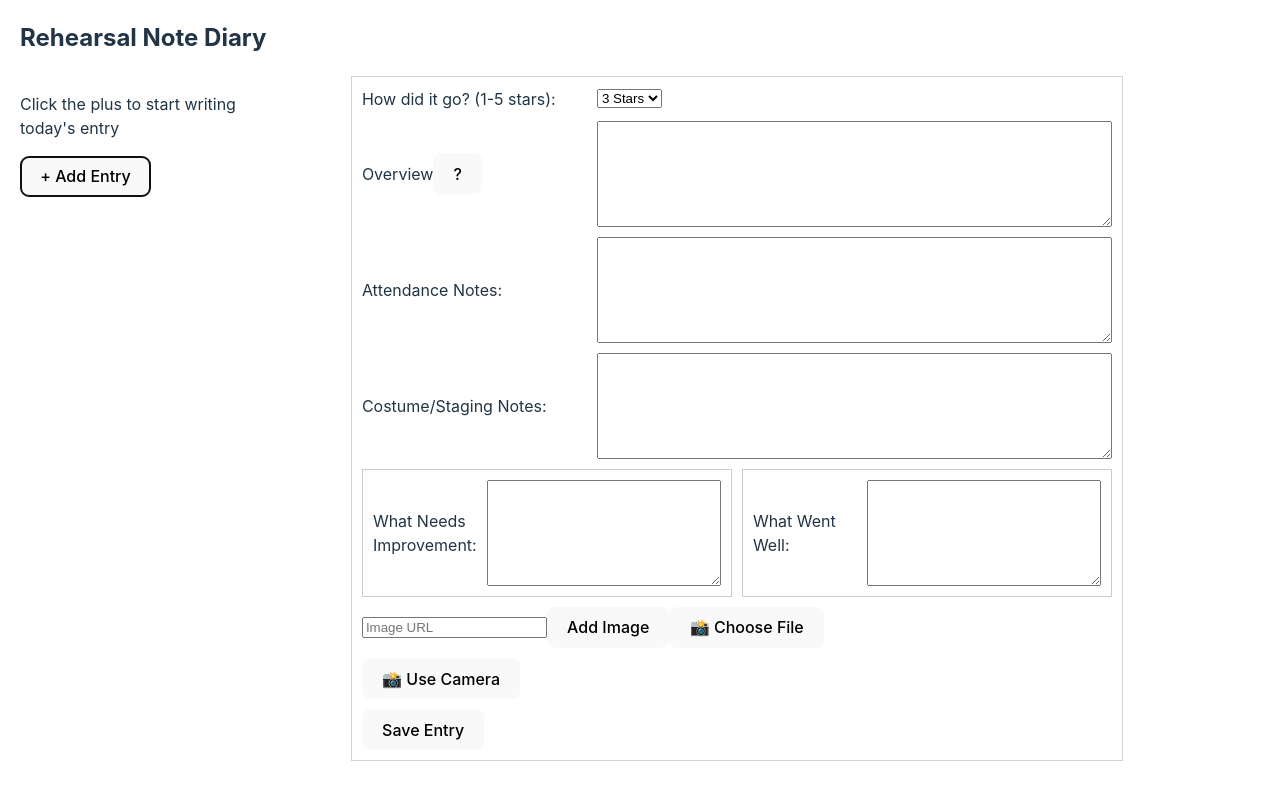
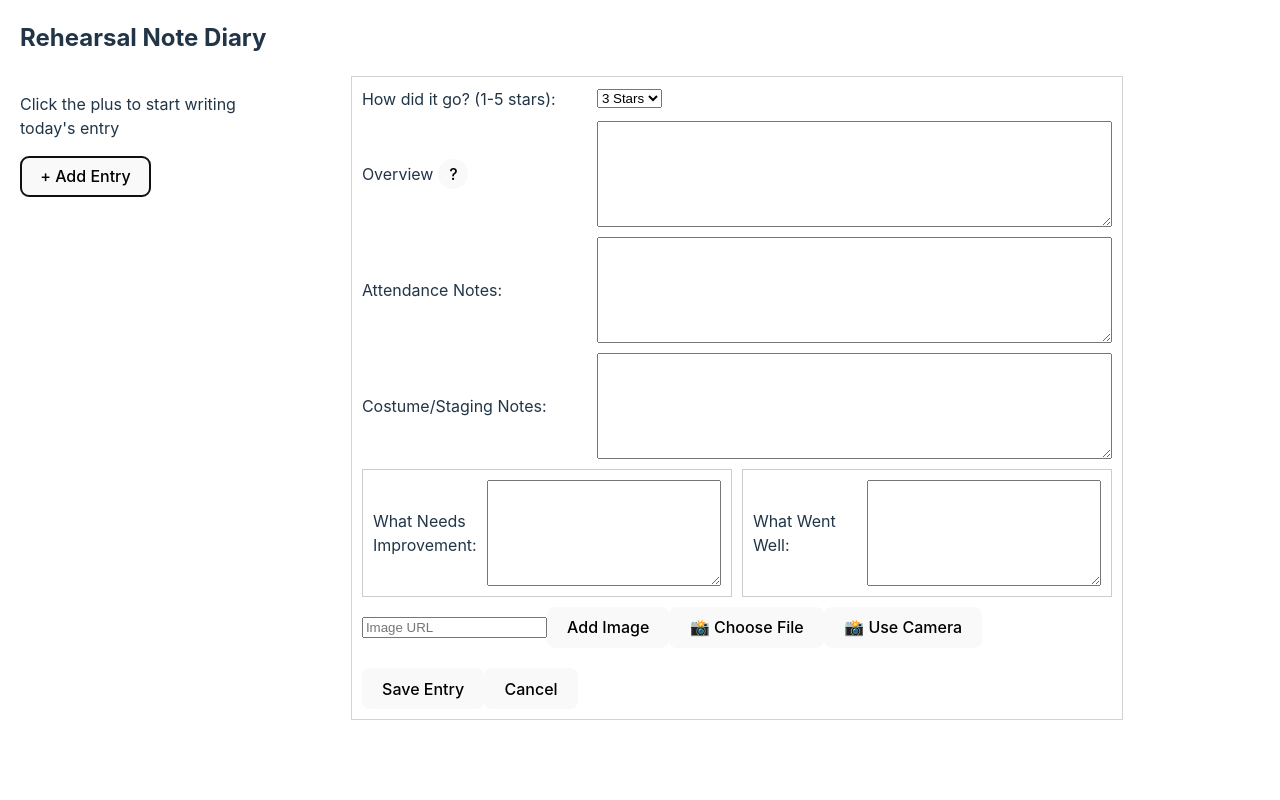
Before and after one commit to boblete/rehearsal-notebook, a React (Vite) app: page / in a window 1280 px wide. Both pictures are taken after a click on the button "+ Add Entry". Built offline with nearby package versions, Linux system fonts and the light colour scheme.

Commit message:
commiting css changes

```diff
--- a/src/App.css
+++ b/src/App.css
@@ -20,7 +20,13 @@
   border-radius: 5px;
   min-width:40%;
 }
-
+.help-button{
+  padding: 4px;
+  border-radius: 30px;
+  min-width: 30px;
+  min-height: 30px;
+  margin-left: 5px;
+}
 .read-the-docs {
   color: #888;
 }
@@ -113,9 +119,9 @@
   background-color: #ffcc00; /* Bright yellow background */
   color: black; /* Black text color */
   border: none; /* Remove border */
-  padding: 15px 20px; /* Larger padding */
-  font-size: 1.2em; /* Larger font size */
-  border-radius: 50px; /* Rounded button */
+  padding: 10px 15px; /* Smaller padding */
+  font-size: 1em; /* Smaller font size */
+  border-radius: 25px; /* Less rounded button */
   cursor: pointer; /* Change cursor to pointer */
   box-shadow: 0 2px 5px rgba(0, 0, 0, 0.2); /* Add shadow for prominence */
   transition: background-color 0.3s, transform 0.2s; /* Smooth transition for hover effect */
--- a/src/App.jsx
+++ b/src/App.jsx
@@ -16,6 +16,11 @@ function App() {
   const [showDeleteModal, setShowDeleteModal] = useState(false);
 
   useEffect(() => {
+
+    if(entries == [] || entries === null){
+      return;
+    }
+
     localStorage.setItem('entries', JSON.stringify(entries));
   }, [entries]);
 
@@ -54,6 +59,7 @@ function App() {
     } else {
       console.log("Creating new entry");
 
+
       const newEntryObject = {
         date: new Date().toISOString().split('T')[0],
         timeStamp: Date.now(),
@@ -68,6 +74,9 @@ function App() {
       console.log("New Entry Object:", newEntryObject);
       setEntries([...entries, newEntryObject]);
     }
+      setNewEntry("");
+
+
 
       setShowForm(false);
   };
@@ -90,7 +99,7 @@ function App() {
       setEntries(entries.filter(entry => entry.timeStamp !== entryToDelete.timeStamp));
 
 
-      console.log('entryToDelete',entryToDelete)
+      console.log('entryToDelete',entryToDelete);
       setSelectedDate(null);
       setEntryToDelete(null);
       setShowDeleteModal(false);
@@ -102,6 +111,11 @@ function App() {
     setEntryToDelete(null);
   };
 
+  const handleCancel = () => {
+    setShowForm(false);
+    setEntryToDelete(null);
+  };
+
   return (
     <> <div className='top-bar'>
     <h2>Rehearsal Note Diary</h2>
@@ -109,7 +123,7 @@ function App() {
       <div className="app-container">
 
           <div className="entry-area">
-          {showForm && <DiaryForm onSubmit={handleSubmit} initialData={editFormData} />}
+          {showForm && <DiaryForm onSubmit={handleSubmit} onCancel={handleCancel} initialData={editFormData} />}
           {!showForm && selectedDate && (
             <div>
                 {entries.filter(e => e.date === selectedDate).map((entry) => (
@@ -120,9 +134,6 @@ function App() {
                 onEdit={handleEditClick} />
             ))}</div>
           )}
-
-
-
         </div>
 
          <div className="sidebar">
@@ -143,9 +154,7 @@ function App() {
                 key={date}
                 className={selectedDate === date ? 'selected' : ''}
                 onClick={() => handleDateClick(date)}
-              >
-                {date}
-              </li>
+              >{date}</li>
             ))}
           </ul>
         </div>
--- a/src/DiaryForm.jsx
+++ b/src/DiaryForm.jsx
@@ -1,8 +1,8 @@
 import React, { useState } from 'react';
 import DiaryFormInputs from './DiaryFormInputs';
 
-const DiaryForm = ({ onSubmit,initialData }) => {
-  const [formData, setFormData] = useState(initialData || {
+const DiaryForm = ({ onSubmit, onCancel, initialData }) => {
+  const [formData, setFormData] = useState(initialData|| {
     overview: '',
     rating: 3,
     actorNotes: '',
@@ -11,11 +11,21 @@ const DiaryForm = ({ onSubmit,initialData }) => {
   });
 
   const handleSubmit = (event) => {
-    event.preventDefault();
-    onSubmit(formData);
-    setFormData({
+        event.preventDefault();
+        onSubmit(formData);
+        resetForm();
+
+      };
+      const handleCancel = () => {
+        resetForm();
+        onCancel();
+      };
+      const resetForm = () => {
+      setFormData({
       overview: '',
       rating: 3,
+
+
       actorNotes: '',
       costumeNotes: '',
 
@@ -27,8 +37,10 @@ const DiaryForm = ({ onSubmit,initialData }) => {
     <form onSubmit={handleSubmit} className="diary-form">
       <DiaryFormInputs formData={formData} setFormData={setFormData} />
 
-
-      <button type="submit">Save Entry</button>
+      <div className='form-buttons'>
+        <button type="submit">Save Entry</button>
+        <button type="button" onClick={handleCancel}>Cancel</button>
+      </div>
 
     </form>
   );
--- a/src/DiaryFormInputs.jsx
+++ b/src/DiaryFormInputs.jsx
@@ -143,7 +143,7 @@ const DiaryFormInputs = ({ formData, setFormData }) => {
             <div className="form-group">
                 <label htmlFor="overview">
                     Overview
-                    <button type="button" onClick={() => setIsModalOpen(true)}>
+                    <button className="help-button" type="button" onClick={() => setIsModalOpen(true)}>
                         ?
                     </button>
                 </label>
@@ -225,7 +225,7 @@ const DiaryFormInputs = ({ formData, setFormData }) => {
                         </button>
                     </div>
                 ))}
-                <div className="form-group">
+                <div className="form-group camera-container">
                     <input
                         type="text"
                         placeholder="Image URL"
@@ -245,12 +245,13 @@ const DiaryFormInputs = ({ formData, setFormData }) => {
                     <button type="button" onClick={handleCameraClick}>
                         📸 Choose File
                     </button>
+                    <button type="button" onClick={handleCameraStart}>
+                        📸 Use Camera
+                        </button>
+                    {cameraError && <span className="error-message">{cameraError}</span>}
                 </div>
                 <div className="form-group camera-container">
-                    <div>
-                        <button type="button" onClick={handleCameraStart}>📸 Use Camera</button>
-                        {cameraError && <span className="error-message">{cameraError}</span>}
-                </div>
+
                 {cameraStream && (
                     <div className='camera-video'>
                          <video ref={videoRef} autoPlay style={{width:'100%'}}/>
```
